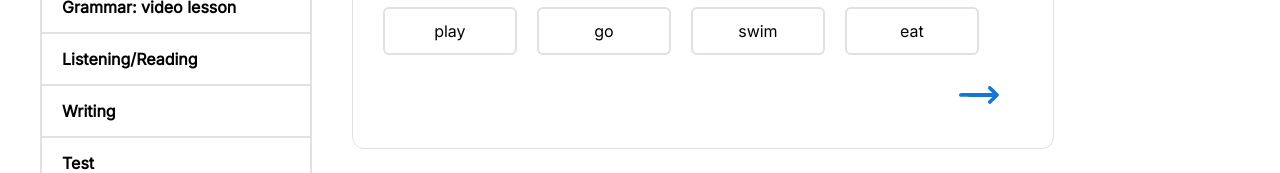
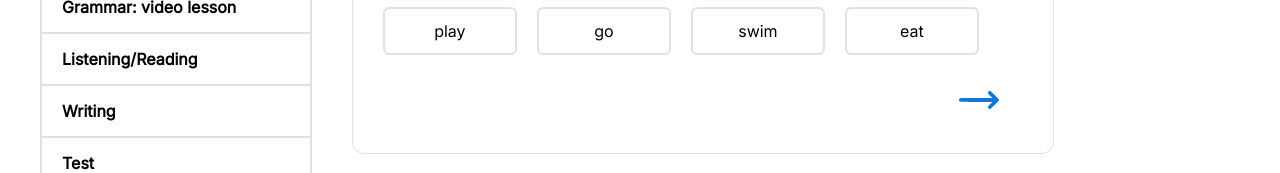
Before and after one commit to DiyazMukhanov/langy-website, a Next.js app: page /lessons/lesson1/test in a window 1280 px wide. Shown: the part 528-701 px from the top of the page. Built offline with nearby package versions, Linux system fonts and the light colour scheme.

Commit message:
Test lesson progress

```diff
--- a/layouts/Lessons/TestLessonLayout.module.scss
+++ b/layouts/Lessons/TestLessonLayout.module.scss
@@ -114,7 +114,11 @@
 }
 
 .next {
-    margin-top: -5px;
+
+    @include size-tablet {
+        margin-top: -20px;
+        margin-bottom: 10px;
+    }
 }
 
 .resultsContainer {
```
